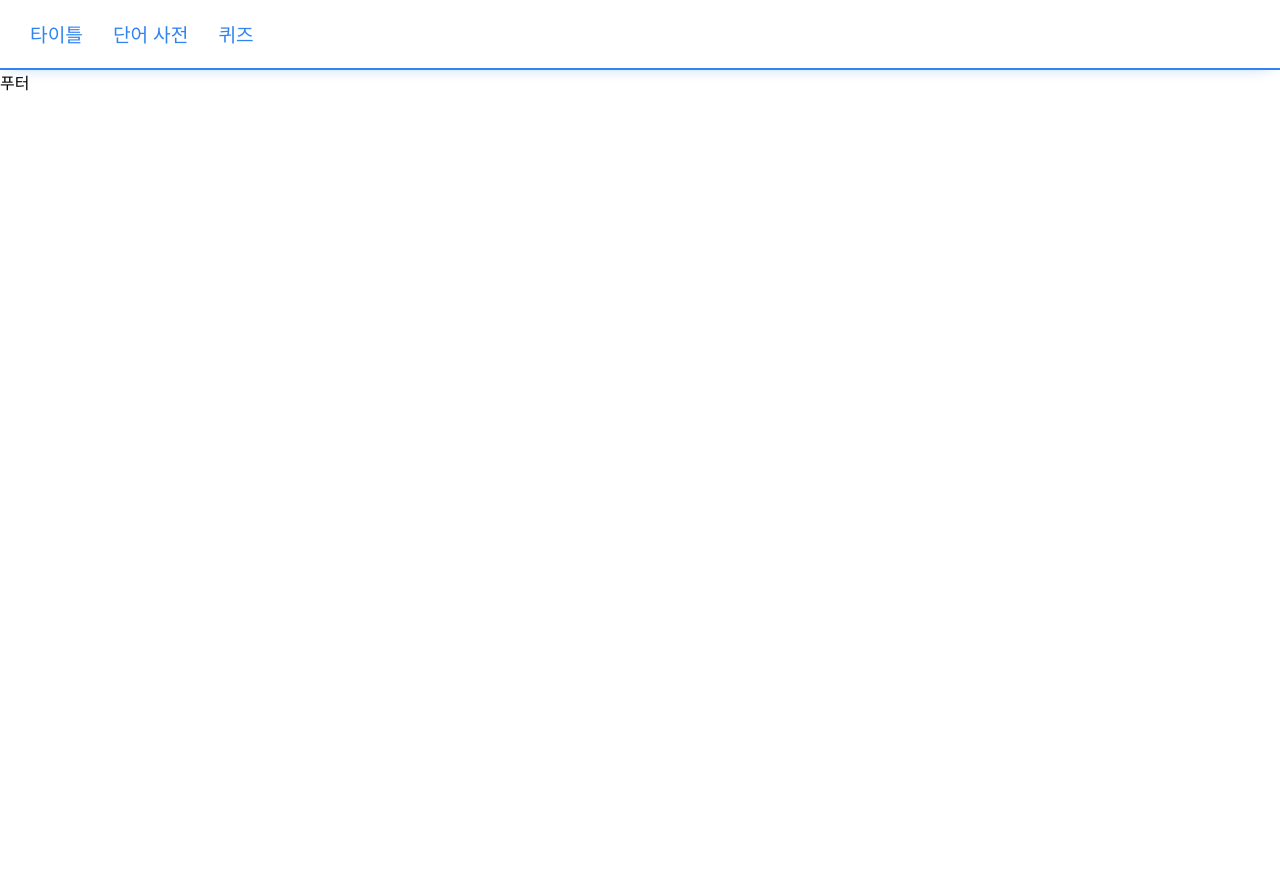
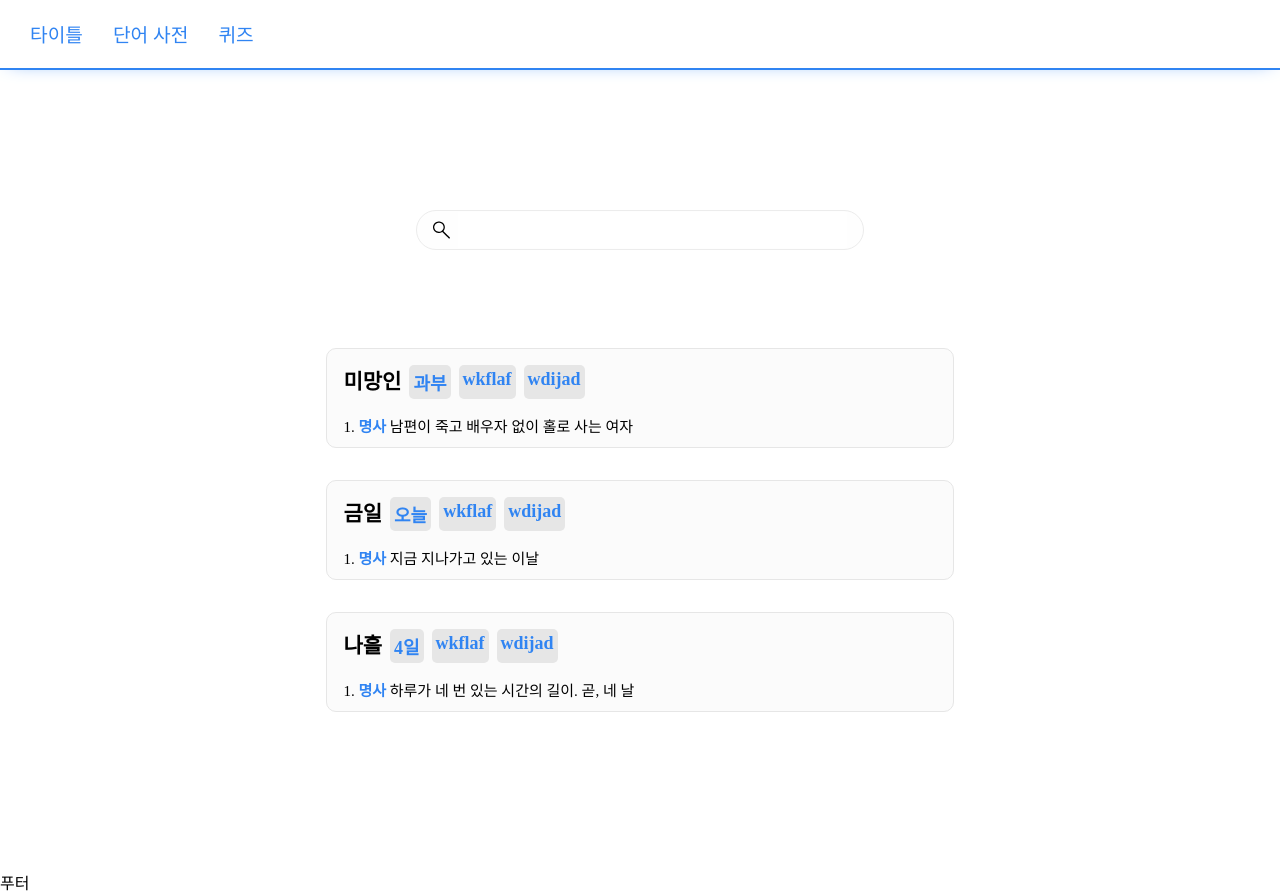
Before and after one commit to SWDC-Team-GG/GG-frontend, a React (Create React App) app: page /dict in a window 1280 px wide. Before the commit this address had no page. Before the commit the page ends 800 px from the top, so only its background shows below. Built offline with nearby package versions, Linux system fonts and the light colour scheme.

Commit message:
feat: 사전 레이아웃 퍼블리싱

```diff
--- a/src/App.tsx
+++ b/src/App.tsx
@@ -3,6 +3,7 @@ import Header from "./components/section/Header";
 import Footer from "./components/section/Footer";
 import Home from "./pages/Home";
 import Quiz from "./pages/Quiz";
+import Dict from "./pages/Dict";
 
 function App() {
   return (
@@ -12,6 +13,7 @@ function App() {
         <Routes>
           <Route path="/" element={<Home />} />
           <Route path="/quiz" element={<Quiz />} />
+          <Route path="/dict" element={<Dict />} />
         </Routes>
       </Router>
       <Footer />
--- /dev/null
+++ b/src/pages/Dict/index.tsx
@@ -0,0 +1,57 @@
+import React from "react";
+import * as S from "./style";
+import search from "../../assets/search.svg";
+
+function Dict() {
+  const data = [
+    {
+      id: 1,
+      pos: "명사",
+      beforeWord: "미망인",
+      similarWord: ["과부", "wkflaf", "wdijad"],
+      mean: "남편이 죽고 배우자 없이 홀로 사는 여자",
+    },
+    {
+      id: 2,
+      pos: "명사",
+      beforeWord: "금일",
+      similarWord: ["오늘", "wkflaf", "wdijad"],
+      mean: "지금 지나가고 있는 이날",
+    },
+    {
+      id: 3,
+      pos: "명사",
+      beforeWord: "나흘",
+      similarWord: ["4일", "wkflaf", "wdijad"],
+      mean: "하루가 네 번 있는 시간의 길이. 곧, 네 날",
+    },
+  ];
+  return (
+    <S.DictMain>
+      <S.SearchBox>
+        <S.SearchImg src={search} />
+        <S.SearchBoxInput />
+      </S.SearchBox>
+      <S.WordArea>
+        {data.map((item) => (
+          <S.WordBox>
+            <S.Example />
+            <S.WordBoxBwSw>
+              {item.beforeWord}
+              {"  "}
+              {item.similarWord.map((word) => (
+                <S.SimilarWord>{word}</S.SimilarWord>
+              ))}
+            </S.WordBoxBwSw>
+            <S.WordBoxMean>
+              {"1. "}
+              <S.Blue>{item.pos}</S.Blue> {item.mean}
+            </S.WordBoxMean>
+          </S.WordBox>
+        ))}
+      </S.WordArea>
+    </S.DictMain>
+  );
+}
+
+export default Dict;
--- /dev/null
+++ b/src/pages/Dict/style.ts
@@ -0,0 +1,91 @@
+import styled from "styled-components";
+
+export const DictMain = styled.div`
+  display: flex;
+  flex-direction: column;
+  align-items: center;
+  justify-content: center;
+  gap: 5rem;
+  width: 100%;
+  height: 100vh;
+`;
+
+export const SearchBox = styled.div`
+  display: flex;
+  align-items: center;
+  width: 35%;
+  height: 5vh;
+  border: 1px solid #ececec;
+  border-radius: 25px;
+  background-color: #fbfbfb42;
+  gap: 0.5rem;
+  padding: 1rem 1rem;
+`;
+
+export const SearchBoxInput = styled.input`
+  width: 100%;
+  height: 4.5vh;
+  border: none;
+  outline: none;
+  /* margin-left: 10px; */
+`;
+
+export const SearchImg = styled.img`
+  width: 4%;
+  height: 4vh;
+  /* margin-left: 10px; */
+`;
+
+export const WordArea = styled.div`
+  width: 70%;
+  height: 50vh;
+  display: flex;
+  flex-direction: column;
+  justify-content: center;
+  align-items: center;
+  gap: 2rem;
+`;
+
+export const WordBox = styled.div`
+  width: 70%;
+  height: 25%;
+  background: #ccc;
+  border-radius: 10px;
+  display: flex;
+  flex-direction: column;
+  border: 1px solid #e6e6e6;
+  background-color: #fbfbfb;
+`;
+
+export const WordBoxBwSw = styled.div`
+  display: flex;
+  padding: 1rem 1rem;
+  font-size: 21px;
+  font-weight: bold;
+  gap: 0.5rem;
+`;
+
+export const Blue = styled.span`
+  color: #3084f2;
+  font-weight: bold;
+`;
+
+export const SimilarWord = styled.span`
+  color: #3084f2;
+  background-color: #e6e6e6;
+  padding: 0.25rem;
+  border-radius: 5px;
+  font-size: 18px;
+`;
+
+export const WordBoxMean = styled.div`
+  padding-bottom: 1rem;
+  padding-left: 1rem;
+  font-size: 15px;
+  font-weight: lighter;
+`;
+
+export const Example = styled.div`
+  color: #55f;
+  font-size: 10px;
+`;
```
Also changed, not shown: src/assets/search.svg (added).
